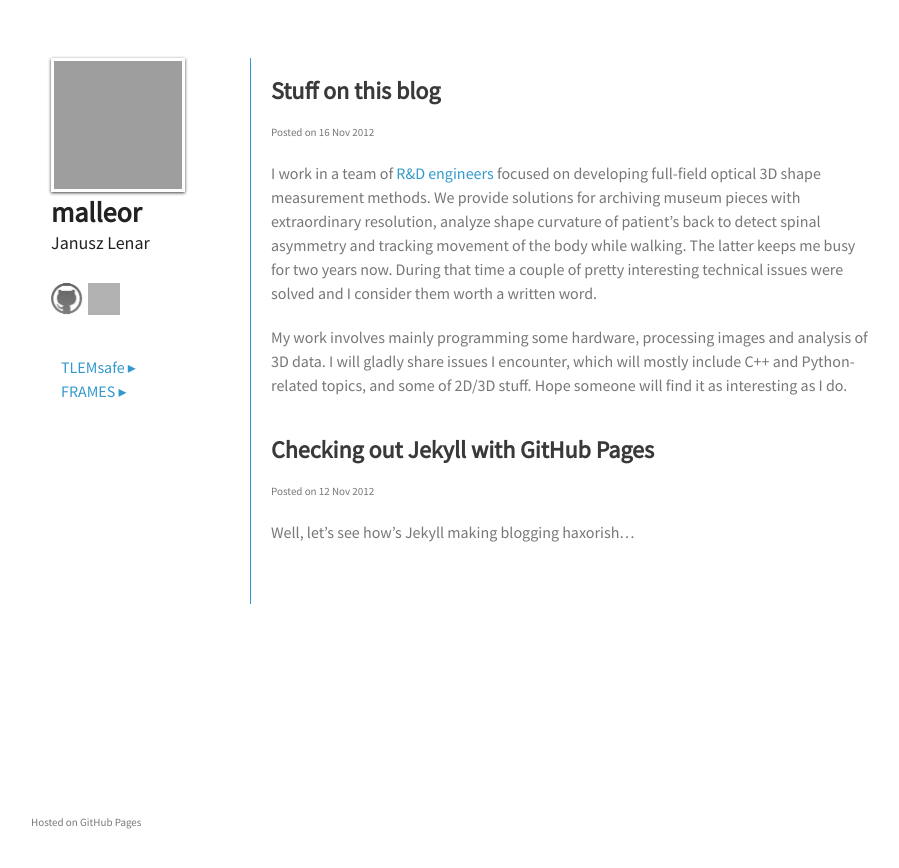
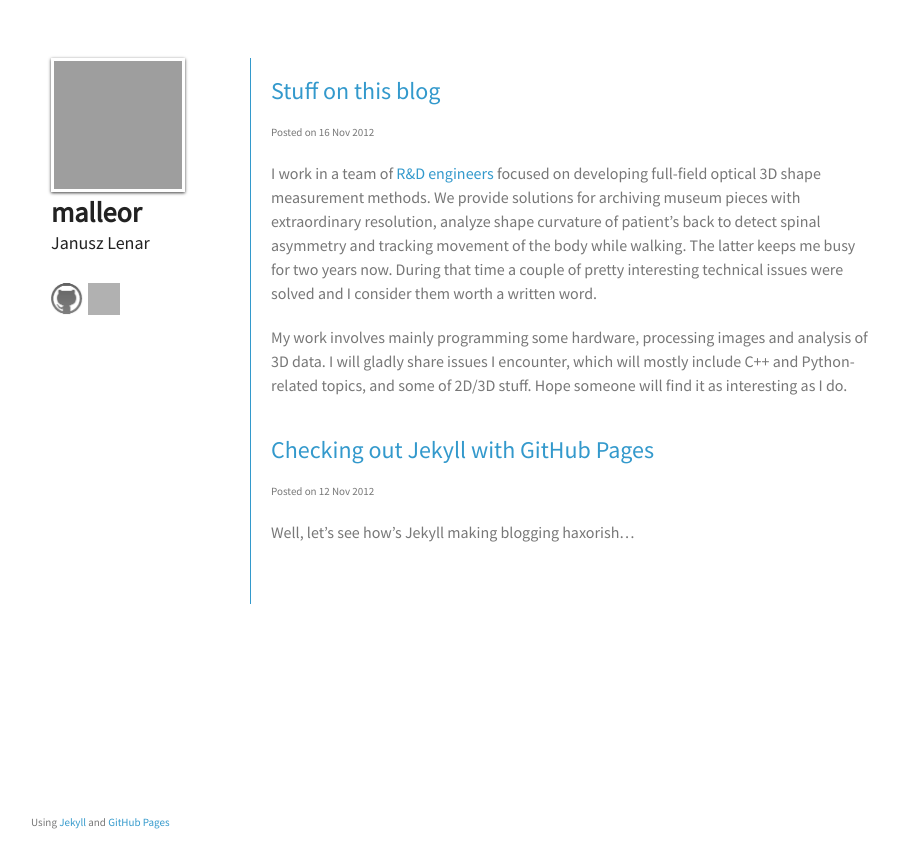
Before and after one commit to malleor/malleor.github.com, a Jekyll site: the page built from index.html, in a window 1280 px wide. Shown: the top 868 px of the page, without its empty margins (179-1078 px from the left). Built offline with Jekyll 4.4.1, drawn with Linux system fonts in a browser that asks for light colours; the list of posts is cut into pages by our own code; comment, search, counter and statistics services are not loaded; grey boxes are pictures that could not be loaded.

Commit message:
Provided a layout for single posts.

```diff
--- /dev/null
+++ b/_layouts/blog.html
@@ -0,0 +1,57 @@
+---
+projects: [
+	{name: TLEMsafe, href: '#'},
+	{name: FRAMES, href: '#'}
+]
+---
+<html>
+	<head>
+		<meta charset="utf-8">
+		<meta http-equiv="X-UA-Compatible" content="chrome=1">
+
+		<title>malleor's blog</title>
+
+		<base href="{{ site.url }}">
+
+		<link rel="stylesheet" href="/stylesheets/styles.css" type="text/css">
+		<link rel="stylesheet" href="/stylesheets/pygment_trac.css" type="text/css">
+		<meta name="viewport" content="width=device-width, initial-scale=1, user-scalable=no">
+		<!--[if lt IE 9]>
+		<script src="//html5shiv.googlecode.com/svn/trunk/html5.js"></script>
+		<![endif]-->
+
+		<script type="text/javascript" src="https://apis.google.com/js/plusone.js"></script>
+	</head>
+	<body>
+		<div class="wrapper">
+			<header>
+				<div id='business-card'>
+					<img id='avatar' height="128" src="https://secure.gravatar.com/avatar/2a4c27d874d64e6d399c5c97fc9e32f9?s=128" width="128">
+					<p id='nickname'>malleor</p>
+					<p id='realname'>Janusz Lenar</p>
+				</div>
+				<div id='blog-info'>
+					<ul id='profiles'>
+						<li><a href="https://github.com/malleor"><img src="/images/GH.png" alt="GitHub" style="border:0;width:32px;height:32px;"/></a>
+						<li><a href="https://plus.google.com/105539416599342504812" rel="publisher" style="text-decoration:none;"><img src="https://ssl.gstatic.com/images/icons/gplus-32.png" alt="Google+" style="border:0;width:32px;height:32px;"/></a>
+					</ul>
+				</div>
+				<div id='menu'>
+					<ul>
+					{% for project in page.projects %}
+						<li><a href="{{ project.href }}">{{ project.name }}&nbsp;&#9656;</a>
+					{% endfor %}
+					</ul>
+				</div>
+			</header>
+			<section>
+				{{ content }}
+			</section>
+			<footer>
+				<p><small>Using <a href="http://github.com/mojombo/jekyll">Jekyll</a> and <a href="http://pages.github.com/">GitHub Pages</a></small></p>
+			</footer>
+		</div>
+		<script src="/javascripts/scale.fix.js"></script>
+
+	</body>
+</html>
--- a/index.html
+++ b/index.html
@@ -1,64 +1,12 @@
 ---
-layout: default
-title: Blog
-
-projects: [
-	{name: TLEMsafe, href: '#'},
-	{name: FRAMES, href: '#'}
-]
+layout: blog
 ---
-<html>
-	<head>
-		<meta charset="utf-8">
-		<meta http-equiv="X-UA-Compatible" content="chrome=1">
-
-		<title>malleor's blog</title>
-
-		<link rel="stylesheet" href="stylesheets/styles.css">
-		<link rel="stylesheet" href="stylesheets/pygment_trac.css">
-		<meta name="viewport" content="width=device-width, initial-scale=1, user-scalable=no">
-		<!--[if lt IE 9]>
-		<script src="//html5shiv.googlecode.com/svn/trunk/html5.js"></script>
-		<![endif]-->
-
-		<script type="text/javascript" src="https://apis.google.com/js/plusone.js"></script>
-	</head>
-	<body>
-		<div class="wrapper">
-			<header>
-				<div id='business-card'>
-					<img id='avatar' height="128" src="https://secure.gravatar.com/avatar/2a4c27d874d64e6d399c5c97fc9e32f9?s=128" width="128">
-					<p id='nickname'>malleor</p>
-					<p id='realname'>Janusz Lenar</p>
-				</div>
-				<div id='blog-info'>
-					<ul id='profiles'>
-						<li><a href="https://github.com/malleor"><img src="images/GH.png" alt="GitHub" style="border:0;width:32px;height:32px;"/></a>
-						<li><a href="https://plus.google.com/105539416599342504812" rel="publisher" style="text-decoration:none;"><img src="https://ssl.gstatic.com/images/icons/gplus-32.png" alt="Google+" style="border:0;width:32px;height:32px;"/></a>
-					</ul>
-				</div>
-				<div id='menu'>
-					<ul>
-					{% for project in page.projects %}
-						<li><a href="{{ project.href }}">{{ project.name }}&nbsp;&#9656;</a>
-					{% endfor %}
-					</ul>
-				</div>
-			</header>
-			<section>
-			{% for post in paginator.posts %}
+				{% for post in paginator.posts %}
 				<div class="post">
-					<h2 class="post-title">{{ post.title }}</h2>
+					<h2 class="post-title">
+						<a href=".{{ post.url }}">{{ post.title }}</a>
+					</h2>
 					<small class="post-date">Posted on {{ post.date | date: "%d %b %Y" }}</small>
 					<p>{{ post.content }}</p>
 				</div>
-			{% endfor %}
-			</section>
-			<footer>
-				<p><small>Hosted on GitHub Pages</small></p>
-			</footer>
-		</div>
-		<script src="javascripts/scale.fix.js"></script>
-
-	</body>
-</html>
+				{% endfor %}
--- a/stylesheets/styles.css
+++ b/stylesheets/styles.css
@@ -132,7 +132,6 @@
 }
 
 header {
-  width:240px;
   margin-top: -20px;
   padding: 20px;
   float:left;
```
Also changed, not shown: _layouts/post.html (+8 -4 lines).
